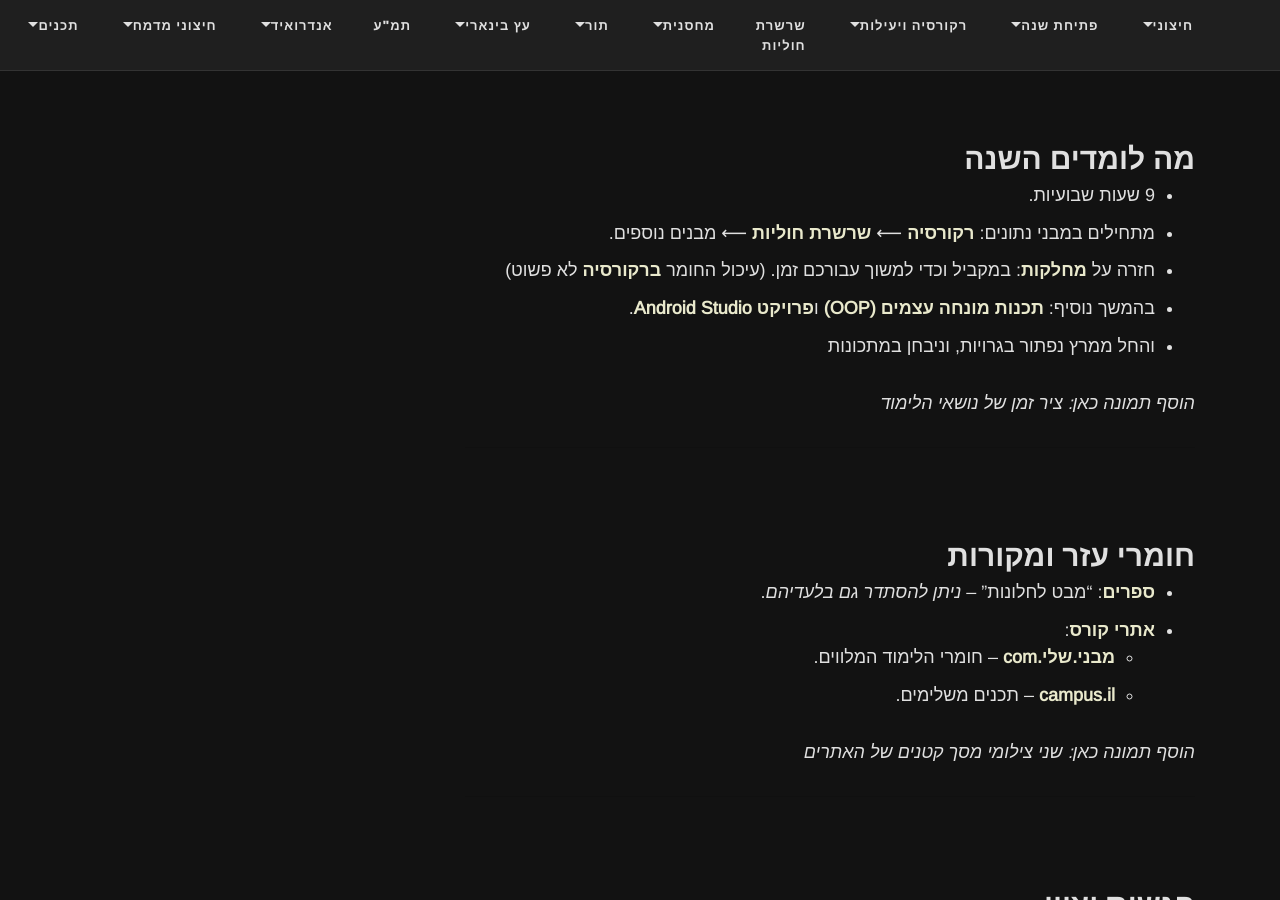
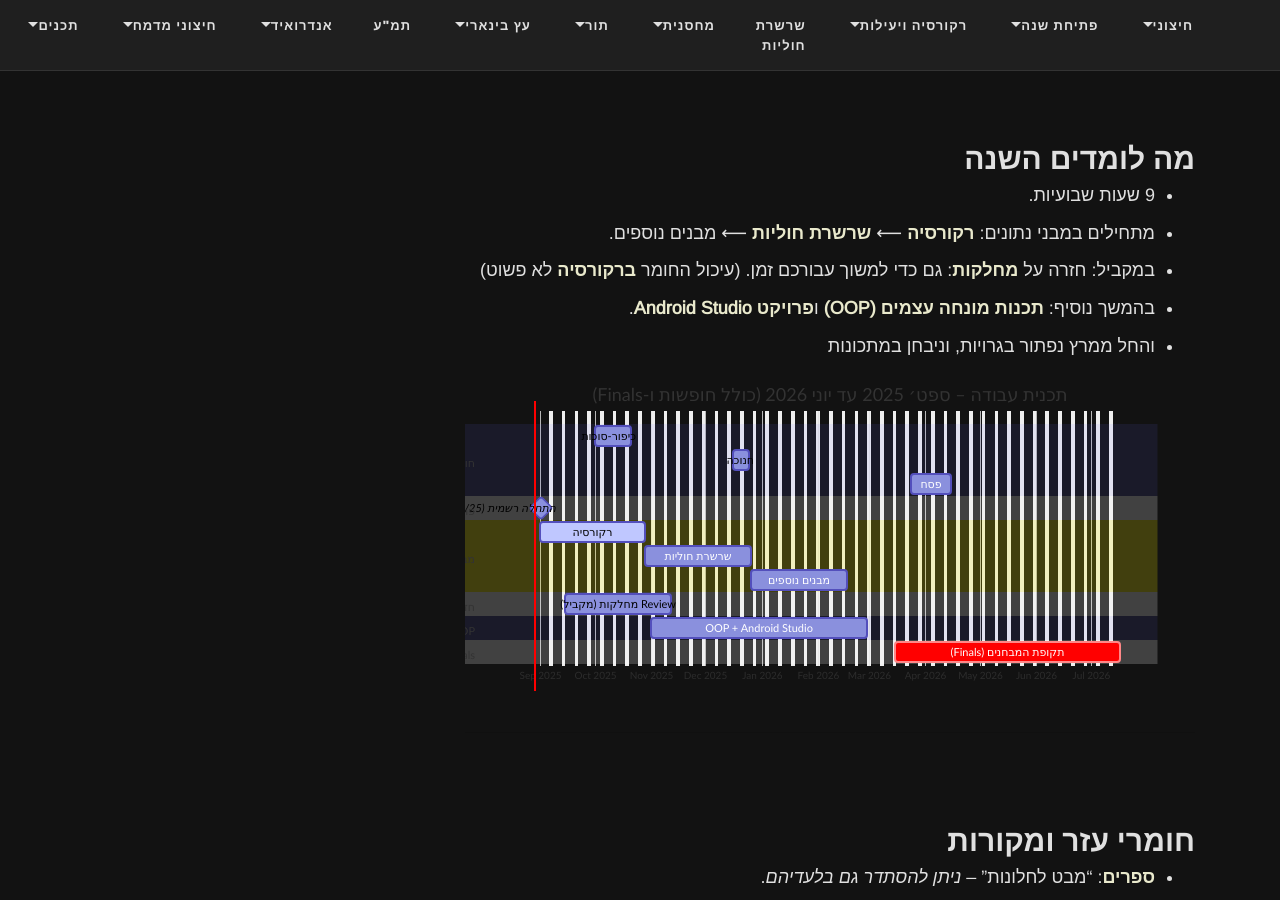
Before and after one commit to 3strategy/BeautifulMivney, a Jekyll site: the page built from mivney/0minhalot/0YearOpening.md, in a window 1280 px wide and 900 px high, scrolled down 584 px. Built offline with Jekyll 4.4.1, drawn with Linux system fonts in a browser that asks for light colours; comment, search, counter and statistics services are not loaded.

Commit message:
gaant mermaid

```diff
--- a/mivney/0minhalot/0YearOpening.md
+++ b/mivney/0minhalot/0YearOpening.md
@@ -17,12 +17,68 @@ _מטרת המפגש_: להגדיר ציפיות, להציג דרישות עבו
 ## מה לומדים השנה
 - 9 שעות שבועיות.
 - מתחילים במבני נתונים: **רקורסיה** ⟵ **שרשרת חוליות** ⟵ מבנים נוספים.
-- חזרה על **מחלקות**: במקביל וכדי למשוך עבורכם זמן. (עיכול החומר **ברקורסיה** לא פשוט)
+- במקביל: חזרה על **מחלקות**: גם כדי למשוך עבורכם זמן. (עיכול החומר **ברקורסיה** לא פשוט)
 - בהמשך נוסיף: **תכנות מונחה עצמים (OOP)** ו**פרויקט Android Studio**.
 - והחל ממרץ נפתור בגרויות, וניבחן במתכונות
 
 <!-- תמונה מוצעת: דיאגרמה פשוטה של התקדמות השנה (ציר זמן) -->
-_הוסף תמונה כאן: ציר זמן של נושאי הלימוד_
+
+<div class="mermaid">
+gantt
+title תכנית עבודה – ספט׳ 2025 עד יוני 2026 (כולל חופשות ו-Finals)
+dateFormat YYYY-MM-DD
+axisFormat %b %Y
+excludes weekends
+
+
+%% -----------------------------
+%% חופשות למידה (בראש התרשים)
+%% -----------------------------
+section חופשות למידה
+כיפור-סוכות :holiday1, 2025-10-01, 14d
+חנוכה :holiday2, 2025-12-16, 7d
+פסח :holiday3, 2026-03-24, 16d
+
+
+%% -----------------------------
+%% פתיחת שנה
+%% -----------------------------
+section פתיחת שנה
+התחלה רשמית (1/9/25) :milestone, kickoff, 2025-09-01, 1d
+
+
+%% -----------------------------
+%% מסלול מבני נתונים (DS Core)
+%% -----------------------------
+section מבני נתונים (DS Core)
+רקורסיה :active, recursion, 2025-09-01, 42d
+שרשרת חוליות :ll, after recursion, 42d
+מבנים נוספים :more, after ll, 37d
+
+
+%% -----------------------------
+%% חזרה על מחלקות – במקביל, החל שבועיים אחרי ההתחלה
+%% -----------------------------
+section חזרה על מחלקות (במקביל)
+Review מחלקות (מקביל) :classes, 2025-09-15, 42d
+
+
+%% -----------------------------
+%% OOP ו-Android Studio – החל חודשיים אחרי ההתחלה
+%% -----------------------------
+section OOP ו-Android Studio
+OOP + Android Studio :oop, 2025-11-01, 2026-02-28
+
+
+%% -----------------------------
+%% Finals (טיימליין רביעי)
+%% -----------------------------
+section finals
+תקופת המבחנים (Finals) :crit, finals, 2026-03-15, 90d
+
+
+</div>
+
 
 ---
 
@@ -30,10 +86,8 @@ _הוסף תמונה כאן: ציר זמן של נושאי הלימוד_
 - **ספרים**: "מבט לחלונות" – _ניתן להסתדר גם בלעדיהם_.
 - **אתרי קורס**:
   - **מבני.שלי.com** – חומרי הלימוד המלווים.
-  - **campus.il** – תכנים משלימים.
+  - **[campus.il](mivney/0minhalot/ChapterCampus)** – תכנים משלימים.
 
-<!-- תמונה מוצעת: צילום מסך של מבני.שלי.com ו-campus.il -->
-_הוסף תמונה כאן: שני צילומי מסך קטנים של האתרים_
 
 ---
 
```
